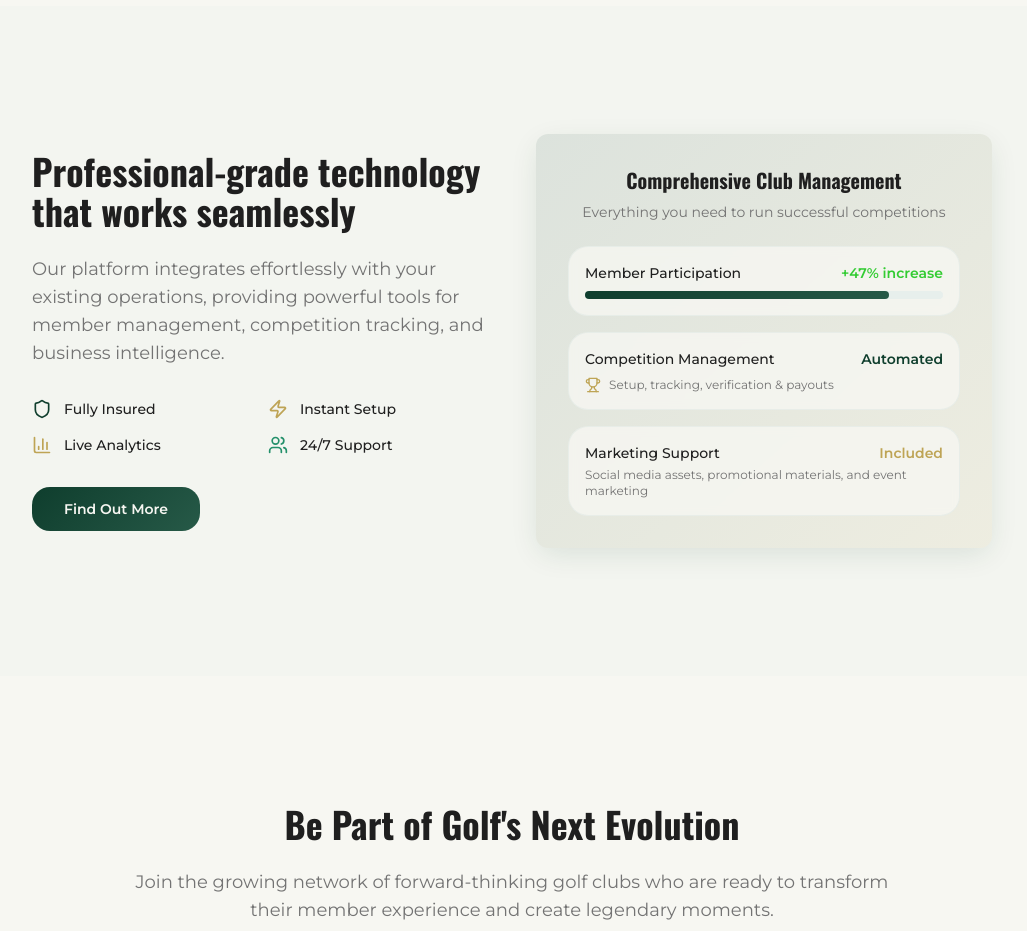
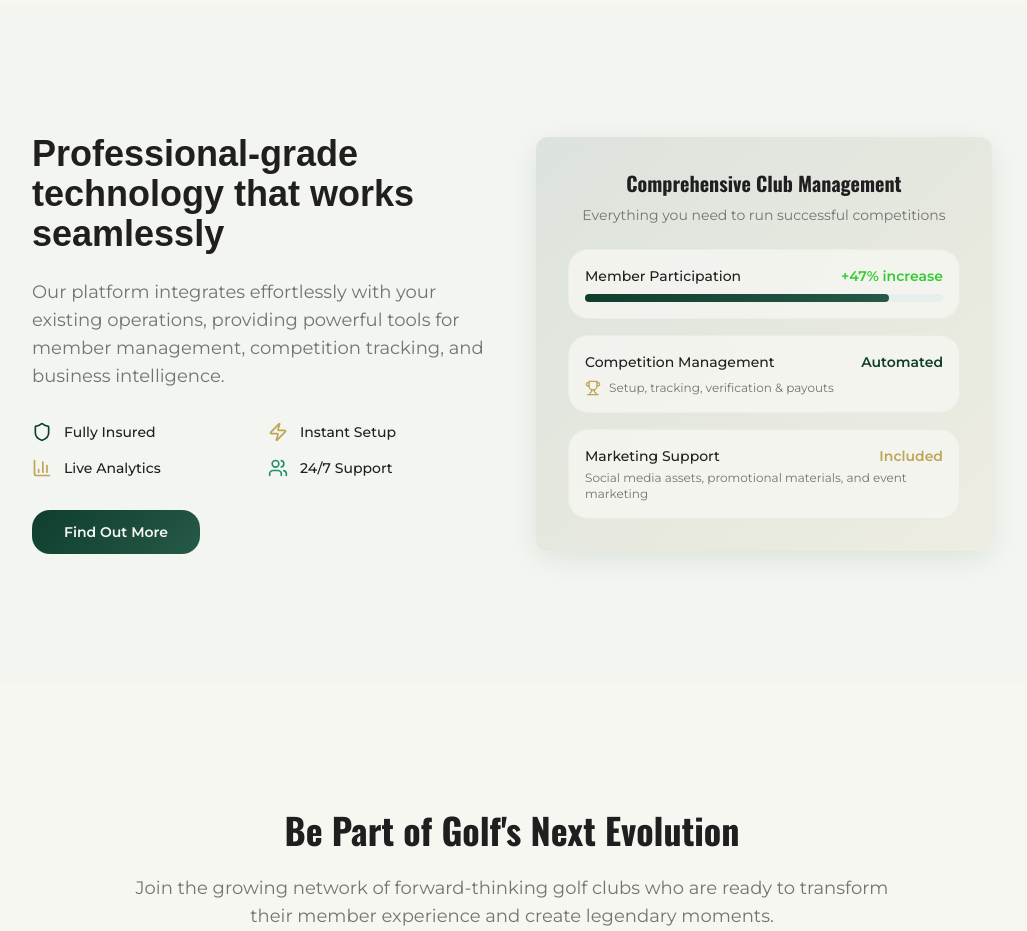
Before and after one commit to ABHTech7/holein1, a React (Vite) app: page / in a window 1280 px wide. Shown: the part 2260-3191 px from the top of the page, without its empty margins (128-1155 px from the left). Built offline with nearby package versions, Linux system fonts and the light colour scheme; a web font is replaced by a local one.

Commit message:
Refactor: Change font to Calder Dark

```diff
--- a/src/components/home/ClubPartnerSection.tsx
+++ b/src/components/home/ClubPartnerSection.tsx
@@ -47,7 +47,7 @@ const ClubPartnerSection = () => {
         <Container>
           <div className="grid grid-cols-1 lg:grid-cols-2 gap-12 items-center">
             <div>
-              <h2 className="font-display text-3xl md:text-4xl font-bold text-foreground mb-6">Professional-grade technology that works seamlessly</h2>
+              <h2 className="font-calder text-3xl md:text-4xl font-bold text-foreground mb-6">Professional-grade technology that works seamlessly</h2>
               <p className="text-lg text-muted-foreground mb-8">
                 Our platform integrates effortlessly with your existing operations,
                 providing powerful tools for member management, competition tracking,
```
